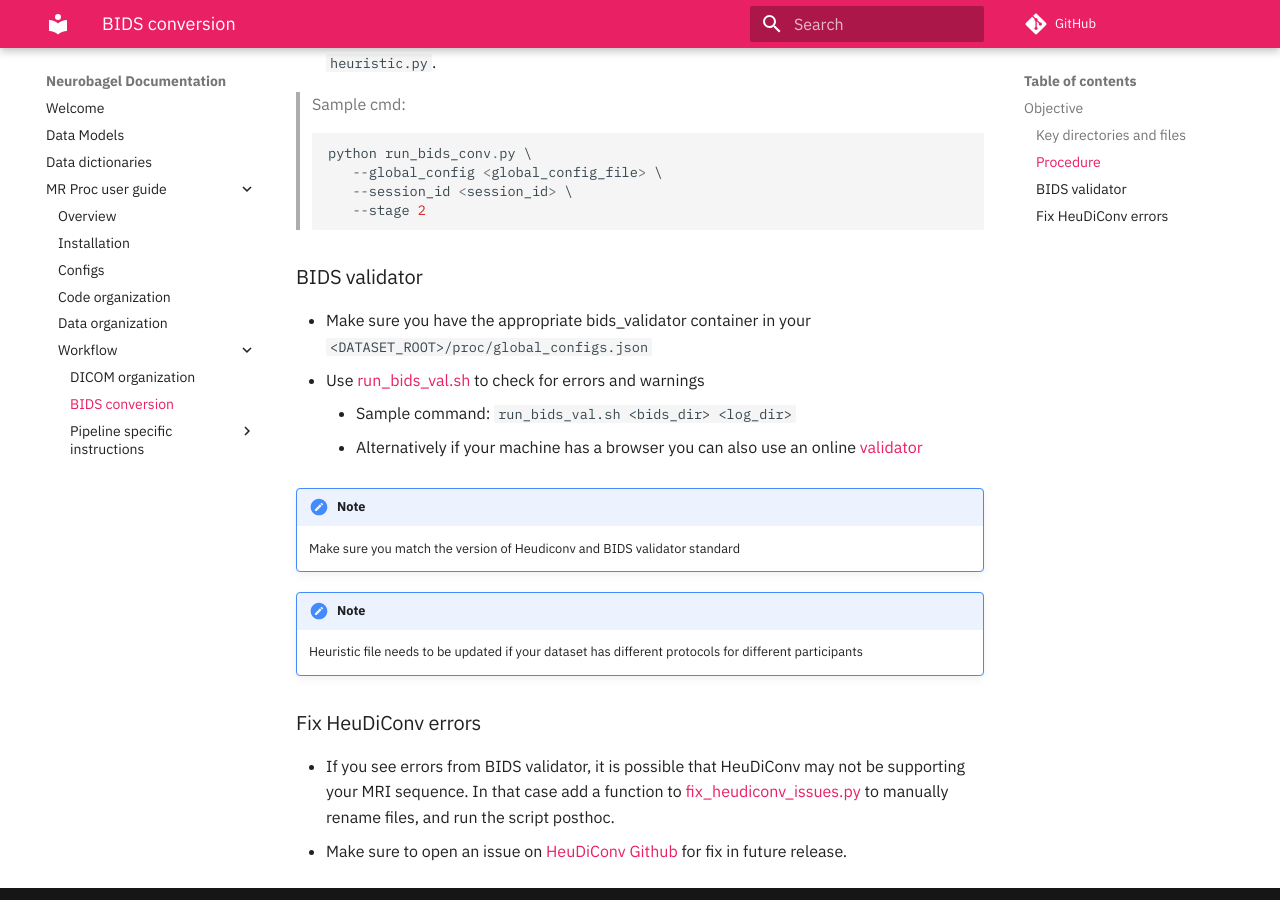
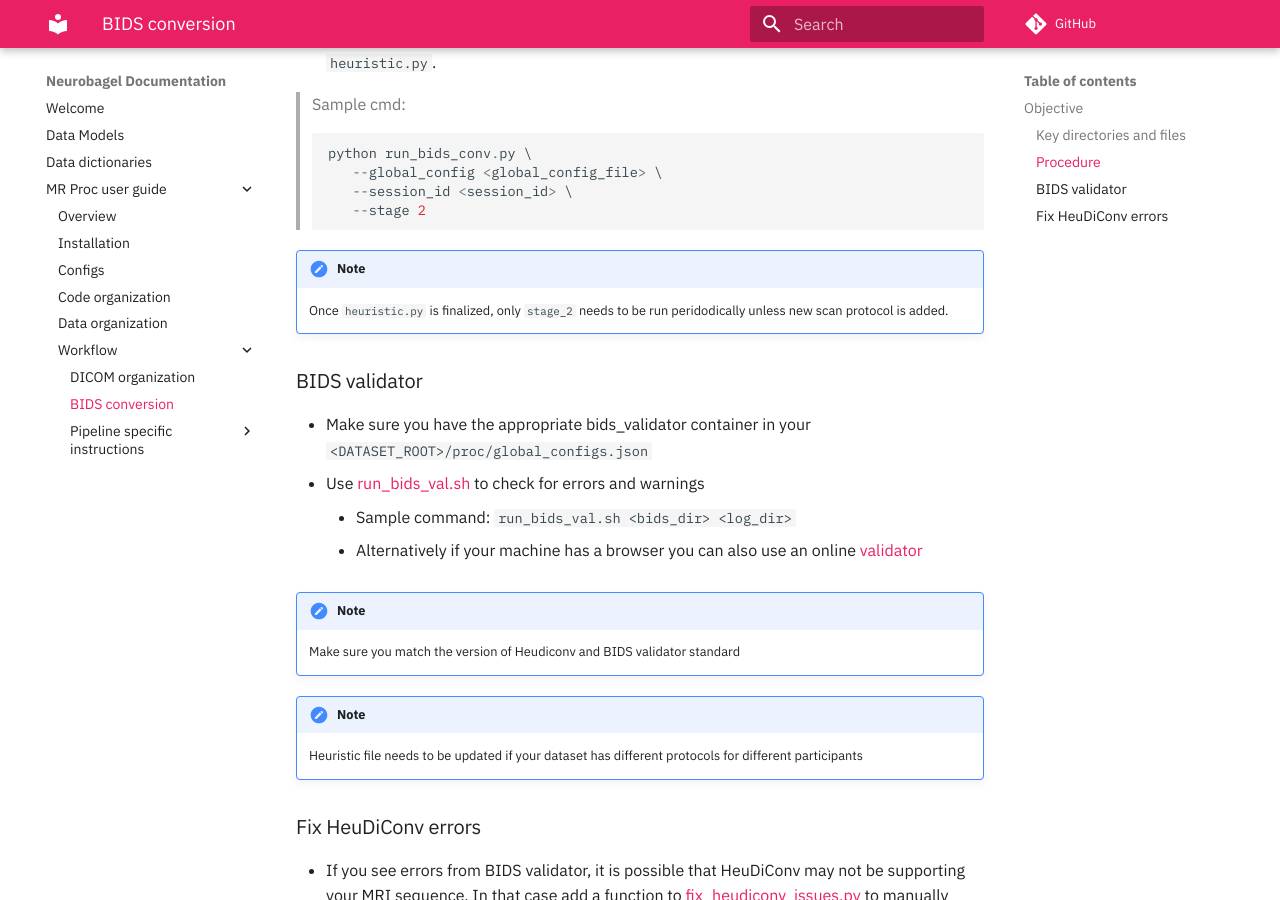
Before and after one commit to neurobagel/develop, an MkDocs documentation site: the page built from docs/docs/mr_proc/workflow/bids_conv.md, in a window 1280 px wide and 900 px high, scrolled down 1230 px. Built offline with MkDocs 1.6.1 and Material for MkDocs 9.7.7, drawn with Linux system fonts in a browser that asks for light colours; comment, search, counter and statistics services are not loaded.

````diff
--- a/docs/docs/mr_proc/workflow/bids_conv.md
+++ b/docs/docs/mr_proc/workflow/bids_conv.md
@@ -49,6 +49,11 @@
 ```
 
 
+!!! note
+
+    Once `heuristic.py` is finalized, only `stage_2` needs to be run peridodically unless new scan protocol is added.
+
+
 ### BIDS validator
 - Make sure you have the appropriate bids_validator container in your `<DATASET_ROOT>/proc/global_configs.json`
 - Use [run_bids_val.sh](https://github.com/neurodatascience/mr_proc/blob/main/workflow/bids_conv/scripts/run_bids_val.sh) to check for errors and warnings
````
Also changed, not shown: docs/docs/mr_proc/configs.md (+1 -1 lines), docs/docs/mr_proc/installation.md (+2 -2 lines), docs/docs/mr_proc/overview.md (+12 -3 lines).
